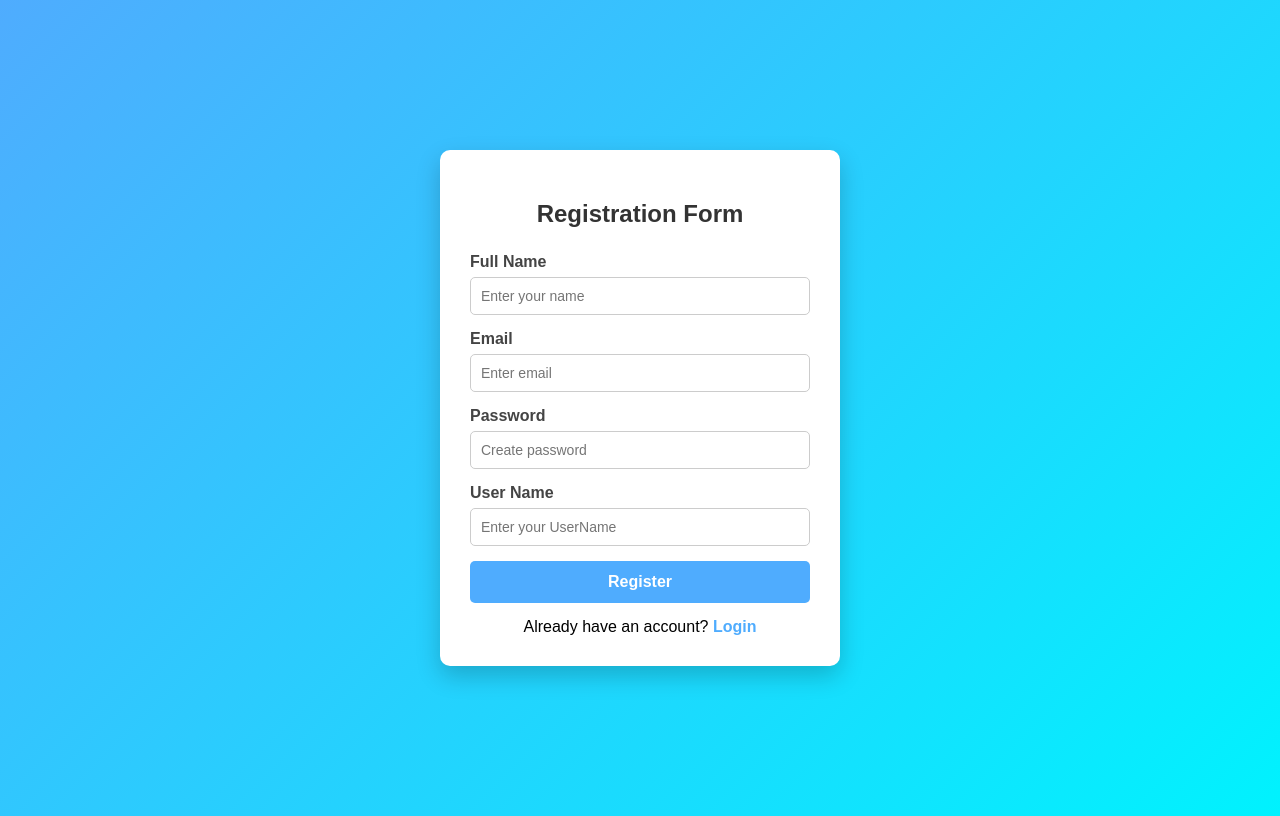
After one commit to Amanlaha2005/expense-tracker-django, a Django app: page /add_registration/ in a window 1280 px wide. The commit adds this page. Run offline with Django 5.2, Linux system fonts and the light colour scheme.

Commit message:
Adding new fields

```diff
--- a/Tracker/models.py
+++ b/Tracker/models.py
@@ -1,5 +1,6 @@
 from django.db import models
 import uuid
+from django.contrib.auth.models import User
 
 # Create your models here.
 class BaseModel(models.Model):
@@ -14,7 +15,7 @@ class BaseModel(models.Model):
 class Transaction(BaseModel):
     description = models.CharField(max_length=100)
     amount = models.FloatField()
-
+    created_by = models.ForeignKey(User,on_delete=models.CASCADE)
 
     class Meta:
         ordering = ('description',)
--- /dev/null
+++ b/Tracker/templates/registration.html
@@ -0,0 +1,132 @@
+<!DOCTYPE html>
+<html lang="en">
+<head>
+    <meta charset="UTF-8">
+    <title>Student Registration</title>
+
+    <style>
+        * {
+            box-sizing: border-box;
+            font-family: Arial, Helvetica, sans-serif;
+        }
+
+        body {
+            background: linear-gradient(135deg, #4facfe, #00f2fe);
+            min-height: 100vh;
+            display: flex;
+            justify-content: center;
+            align-items: center;
+        }
+
+        .container {
+            background: #ffffff;
+            width: 400px;
+            padding: 30px;
+            border-radius: 10px;
+            box-shadow: 0 10px 25px rgba(0,0,0,0.2);
+        }
+
+        h2 {
+            text-align: center;
+            margin-bottom: 25px;
+            color: #333;
+        }
+
+        label {
+            display: block;
+            margin-bottom: 6px;
+            font-weight: bold;
+            color: #444;
+        }
+
+        input, select {
+            width: 100%;
+            padding: 10px;
+            margin-bottom: 15px;
+            border-radius: 5px;
+            border: 1px solid #ccc;
+            font-size: 14px;
+        }
+
+        input:focus, select:focus {
+            outline: none;
+            border-color: #4facfe;
+        }
+
+        .gender {
+            display: flex;
+            gap: 15px;
+            margin-bottom: 15px;
+        }
+
+        .gender label {
+            font-weight: normal;
+        }
+
+        button {
+            width: 100%;
+            padding: 12px;
+            background: #4facfe;
+            border: none;
+            color: white;
+            font-size: 16px;
+            font-weight: bold;
+            border-radius: 5px;
+            cursor: pointer;
+        }
+
+        button:hover {
+            background: #00c6ff;
+        }
+
+        .login-link {
+            text-align: center;
+            margin-top: 15px;
+        }
+
+        .login-link a {
+            text-decoration: none;
+            color: #4facfe;
+            font-weight: bold;
+        }
+    </style>
+</head>
+<body>
+
+    <div class="container">
+        <h2>Registration Form</h2>
+
+        <form method="post" enctype="multipart/form-data">
+        {% csrf_token %}
+
+            <label>Full Name</label>
+            <input type="text" name="first_name" placeholder="Enter your name" required>
+
+            <label>Email</label>
+            <input type="email" name="email" placeholder="Enter email" required>
+
+            <label>Password</label>
+            <input type="password" name="password" placeholder="Create password" required>
+
+            <label>User Name</label>
+            <input type="text" name="username" placeholder="Enter your UserName" required>
+
+            <button type="submit">Register</button>
+        </form>
+
+        <div class="login-link">
+            Already have an account? <a href="{% url 'login' %}">Login</a>
+        </div>
+    </div>
+    {% if messages %}
+        <script>
+            {% for message in messages%}
+
+                alert("{{ message }}")
+
+            {% endfor %}
+        </script>
+    {% endif %}
+
+</body>
+</html>
--- a/Tracker/urls.py
+++ b/Tracker/urls.py
@@ -3,5 +3,8 @@ from Tracker.views import *
 
 urlpatterns = [
     path('',index,name="index"),
-    path('delete-transaction/<uuid>',delete_transaction,name="delete_transaction")
+    path('delete-transaction/<uuid>',delete_transaction,name="delete_transaction"),
+    path('add_registration/',registration,name="registration"),
+    path('user_login/',login_page,name="login"),
+    path('logout/',logout_page, name = "logout"),
 ]
--- a/Tracker/views.py
+++ b/Tracker/views.py
@@ -1,10 +1,69 @@
 from django.shortcuts import render,redirect
 from django.contrib import messages
 from Tracker.models import *
-from django.db.models import Sum
+from django.db.models import Sum , Q
+from django.contrib.auth.models import User
+from django.contrib.auth import authenticate , login , logout
+from django.contrib.auth.decorators import login_required
 
 # Create your views here.
 
+def registration(request):
+    if request.method == "POST":
+        first_name = request.POST.get('first_name')
+        email = request.POST.get('email')
+        password = request.POST.get('password')
+        username = request.POST.get('username')
+
+        user_obj = User.objects.filter(
+            Q(email=email) | Q(username = username)
+            )
+
+        if user_obj.exists():
+            messages.error(request,"UserName or Email ulready Exists")
+            return redirect('registration')
+
+        user_obj=User.objects.create(
+                    first_name=first_name,
+                    email=email,
+                    username=username
+                )
+        user_obj.set_password(password)
+        user_obj.save()
+        messages.error(request,"Success : Account Created .")
+        return redirect('login')
+
+    return render(request,"registration.html")
+
+def login_page(request):
+
+    if request.method =="POST":
+        username = request.POST.get('username')
+        password = request.POST.get('password')
+
+        user_obj = User.objects.filter(
+            username=username
+            )
+
+        if not user_obj.exists():
+            messages.error(request,"Account notfound try registration")
+
+
+        user_obj = authenticate(username=username, password = password)
+
+        if not user_obj:
+            messages.error(request,"Invalid Crediantial ..")
+
+        login(request,user_obj)
+        return redirect('index')
+
+    return render(request,'login.html')
+
+def logout_page(request):
+    logout(request)
+    return redirect('login')
+
+@login_required(login_url="/user_login/")
 def index(request):
 
     if request.method =="POST":
@@ -23,23 +82,25 @@ def index(request):
 
         Transaction.objects.create(
             description=description,
-            amount=amount
+            amount=amount,
+            created_by = request.user
         )
 
 
         return redirect('/')
 
-    balance = Transaction.objects.all().aggregate(total_balance=Sum('amount'))['total_balance'] or 0
-    income  = Transaction.objects.filter(amount__gte =0).aggregate(income = Sum('amount'))['income'] or 0
-    expense = Transaction.objects.filter(amount__lte=0).aggregate(expense=Sum('amount'))['expense'] or 0
+    balance = Transaction.objects.filter(created_by = request.user).aggregate(total_balance=Sum('amount'))['total_balance'] or 0
+    income  = Transaction.objects.filter(created_by = request.user,amount__gte =0).aggregate(income = Sum('amount'))['income'] or 0
+    expense = Transaction.objects.filter(created_by = request.user,amount__lte=0).aggregate(expense=Sum('amount'))['expense'] or 0
 
-    context = {'transactions':Transaction.objects.all(),
+    context = {'transactions':Transaction.objects.filter(created_by = request.user),
                'balance':balance,
                'income':income,
                'expense':expense
                }
     return render(request, 'index.html' , context)
 
+@login_required(login_url="/user_login/")
 def delete_transaction(request,uuid):
     Transaction.objects.get(uuid = uuid).delete()
 
```
Also changed, not shown: Tracker/templates/index.html (+7 -0 lines), Tracker/templates/login.html (added, +101 -0 lines), Tracker/migrations/0006_transaction_created_by.py (added).
